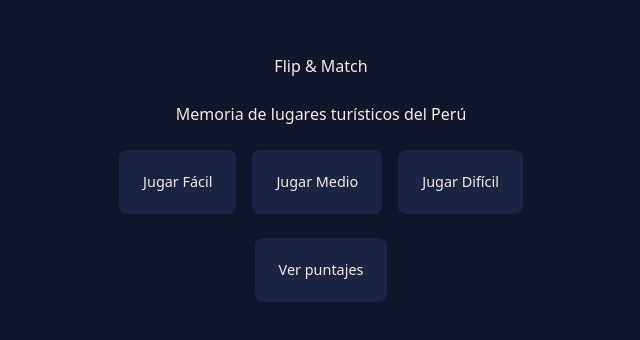
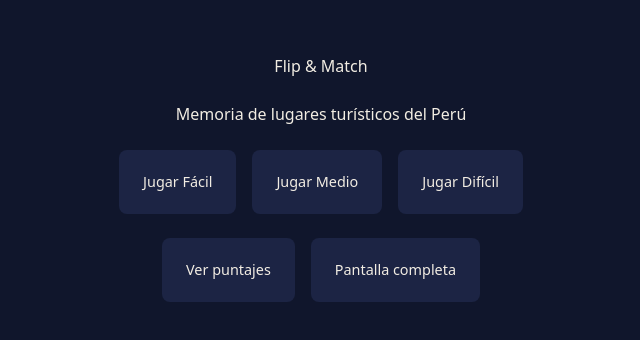
Before and after one commit to yeisonagm/flip-and-match, a React (Vite) app: page / in a window 1280 px wide. Shown: the part 222-562 px from the top of the page, without its empty margins (319-959 px from the left). Built offline with nearby package versions, Linux system fonts and the light colour scheme.

Commit message:
feat: implement fullscreen functionality and update menu screen with toggle option

```diff
--- a/src-tauri/tauri.conf.json
+++ b/src-tauri/tauri.conf.json
@@ -19,7 +19,7 @@
         "minWidth": 1024,
         "minHeight": 600,
         "resizable": true,
-        "fullscreen": false,
+        "fullscreen": true,
         "zoomHotkeysEnabled": false
       }
     ],
--- a/src/app/App.tsx
+++ b/src/app/App.tsx
@@ -1,4 +1,5 @@
-import { useState } from "react";
+import { useEffect, useState } from "react";
+import { fullscreen } from "@/platform/fullscreen";
 import { GameScreen } from "./screens/GameScreen";
 import { MenuScreen } from "./screens/MenuScreen";
 import { ScoresScreen } from "./screens/ScoresScreen";
@@ -8,6 +9,19 @@ import type { Screen } from "./types";
 // browser and inside the Tauri WebView.
 function App() {
   const [screen, setScreen] = useState<Screen>({ kind: "MENU" });
+
+  useEffect(() => {
+    // Tauri's WebView has no browser chrome, so F11 does nothing by default — it has to
+    // be captured by hand. The on-screen button (MenuScreen) is the primary way in, since
+    // a wall-mounted whiteboard rarely has a keyboard; F11 is a bonus for anyone who does.
+    const onKeyDown = (event: KeyboardEvent): void => {
+      if (event.key !== "F11") return;
+      event.preventDefault();
+      fullscreen.toggle();
+    };
+    window.addEventListener("keydown", onKeyDown);
+    return () => window.removeEventListener("keydown", onKeyDown);
+  }, []);
 
   switch (screen.kind) {
     case "MENU":
--- a/src/app/screens/MenuScreen.tsx
+++ b/src/app/screens/MenuScreen.tsx
@@ -1,4 +1,5 @@
 import { LEVEL_IDS, LEVELS } from "@/features/memory-game";
+import { fullscreen } from "@/platform/fullscreen";
 import { copy } from "@/shared/copy/es";
 import type { Screen } from "../types";
 
@@ -23,9 +24,14 @@ export function MenuScreen({ onNavigate }: MenuScreenProps) {
           </button>
         ))}
       </div>
-      <button type="button" className="btn" onClick={() => onNavigate({ kind: "SCORES" })}>
-        {copy.menu.scores}
-      </button>
+      <div className="menu-levels">
+        <button type="button" className="btn" onClick={() => onNavigate({ kind: "SCORES" })}>
+          {copy.menu.scores}
+        </button>
+        <button type="button" className="btn" onClick={() => fullscreen.toggle()}>
+          {copy.menu.fullscreen}
+        </button>
+      </div>
     </main>
   );
 }
--- /dev/null
+++ b/src/platform/fullscreen/FullscreenPort.ts
@@ -0,0 +1,4 @@
+export interface FullscreenPort {
+  isFullscreen(): Promise<boolean>;
+  toggle(): Promise<void>;
+}
--- /dev/null
+++ b/src/platform/fullscreen/index.ts
@@ -0,0 +1,8 @@
+import { tauriFullscreen } from "./tauriFullscreen";
+import { webFullscreen } from "./webFullscreen";
+
+export type { FullscreenPort } from "./FullscreenPort";
+
+const isTauri = "__TAURI_INTERNALS__" in window;
+
+export const fullscreen = isTauri ? tauriFullscreen : webFullscreen;
--- /dev/null
+++ b/src/platform/fullscreen/tauriFullscreen.ts
@@ -0,0 +1,10 @@
+import { getCurrentWindow } from "@tauri-apps/api/window";
+import type { FullscreenPort } from "./FullscreenPort";
+
+export const tauriFullscreen: FullscreenPort = {
+  isFullscreen: () => getCurrentWindow().isFullscreen(),
+  async toggle() {
+    const win = getCurrentWindow();
+    await win.setFullscreen(!(await win.isFullscreen()));
+  },
+};
--- /dev/null
+++ b/src/platform/fullscreen/webFullscreen.ts
@@ -0,0 +1,14 @@
+import type { FullscreenPort } from "./FullscreenPort";
+
+export const webFullscreen: FullscreenPort = {
+  isFullscreen: () => Promise.resolve(document.fullscreenElement !== null),
+  async toggle() {
+    if (document.fullscreenElement !== null) {
+      await document.exitFullscreen();
+      return;
+    }
+    // A rejection here (permission denied, no user gesture) must not crash the caller —
+    // the on-screen button and F11 are both real user gestures, but stay defensive.
+    await document.documentElement.requestFullscreen().catch(() => undefined);
+  },
+};
--- a/src/shared/copy/es.ts
+++ b/src/shared/copy/es.ts
@@ -6,6 +6,7 @@ export const copy = {
     subtitle: "Memoria de lugares turísticos del Perú",
     play: (levelLabel: string): string => `Jugar ${levelLabel}`,
     scores: "Ver puntajes",
+    fullscreen: "Pantalla completa",
   },
   game: {
     exit: "Salir",
```
